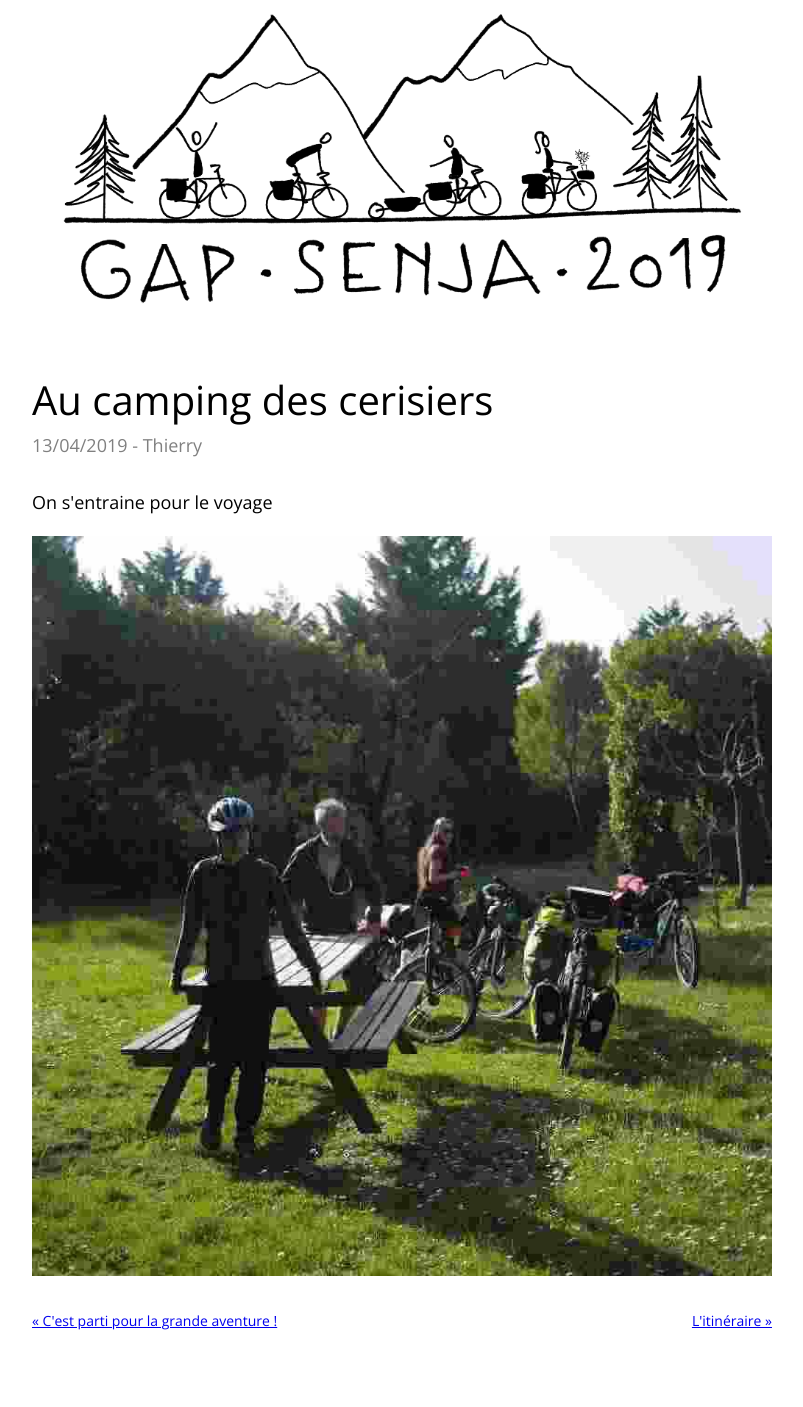
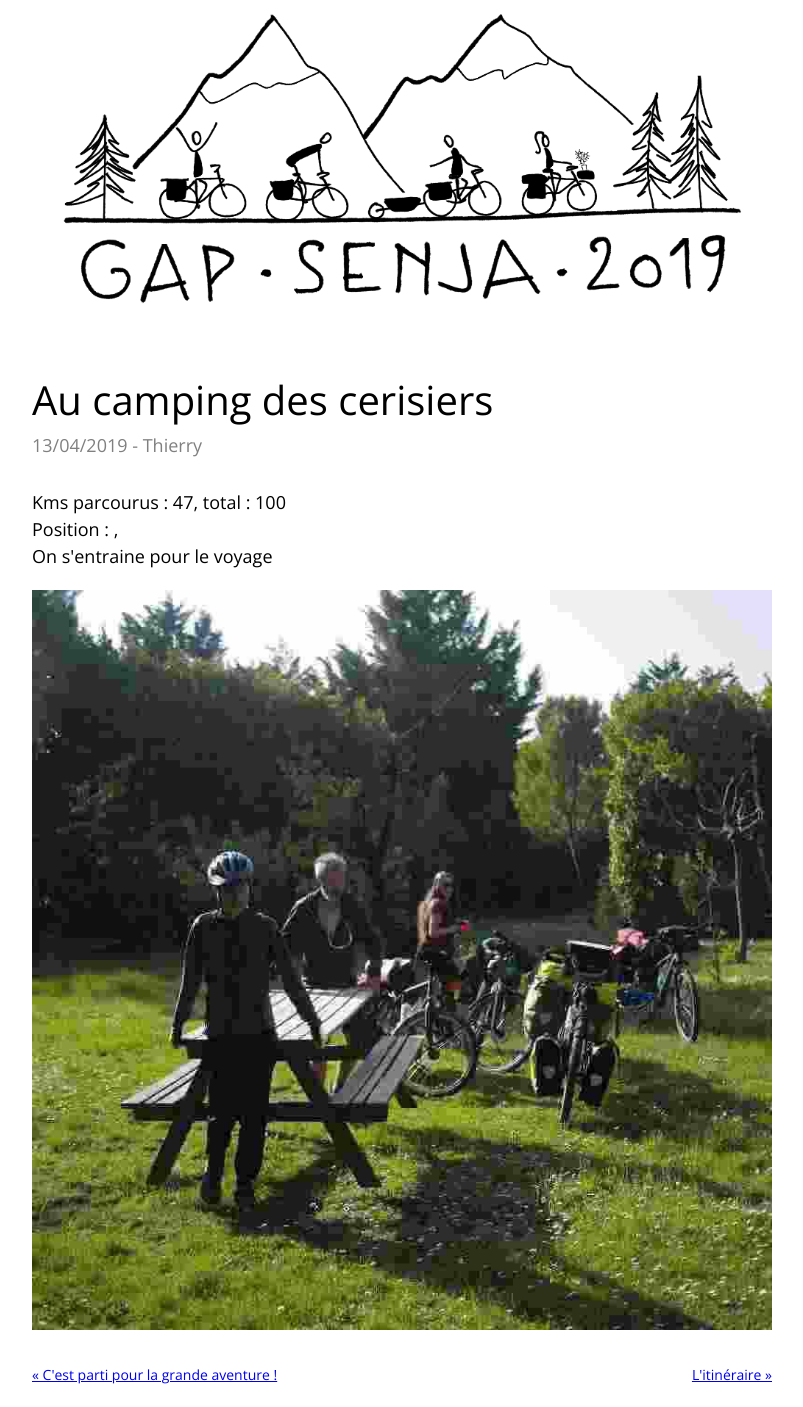
Before and after one commit to thvallee/senja, a Jekyll site: the page built from _posts/2019-04-13-entrainement.html, in a window 1280 px wide. Shown: the whole page, without its empty margins (238-1041 px from the left). Built offline with Jekyll 4.4.1, drawn with Linux system fonts in a browser that asks for light colours; before the commit the page ends 1353 px from its top, so only the background shows below that.

Commit message:
kms, position

```diff
--- a/_layouts/posts.html
+++ b/_layouts/posts.html
@@ -5,6 +5,12 @@ layout: default
 <article>
   <h1>{{ page.title }}</h1>
   <div class="date">{{ page.date | date: "%d/%m/%Y"}} - {{ page.by }}</div>
+  <div class="infos">
+    <div> Kms parcourus : {{ page.kms }}, total : {{ page.total }}</div>
+    <div>Position : {{ page.lat }}, {{ page.lng }}</div>
+    <div></div>
+  </div>
+
   {{ content }}
 </article>
 
--- a/_posts/2019-04-13-entrainement.html
+++ b/_posts/2019-04-13-entrainement.html
@@ -2,6 +2,8 @@
 layout: posts
 title:  "Au camping des cerisiers"
 by: "Thierry"
+kms: 47
+total: 100
 ---
 
 <div>On s'entraine pour le voyage</div>
```
